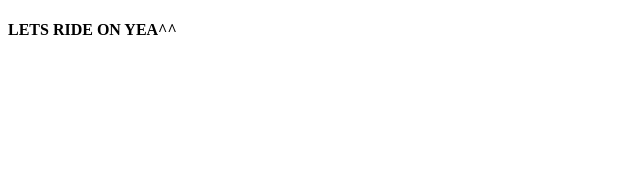
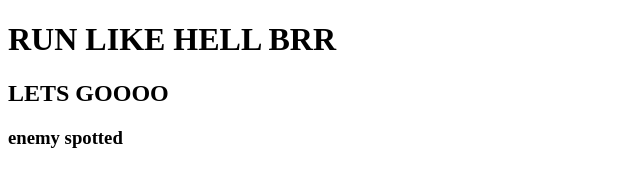
Before and after one commit to MiracleOO1/README.id, a plain HTML site: page index.html in a window 1280 px wide. Shown: the whole page, without its empty margins (0-640 px from the left). Drawn offline with Linux system fonts and the light colour scheme.

Commit message:
I just created a new file

```diff
--- a/index.html
+++ b/index.html
@@ -6,6 +6,8 @@
     <title>Document</title>
 </head>
 <body>
-    <h4>LETS RIDE ON YEA^^</h4>
+   <h1>RUN LIKE HELL BRR</h1>
+   <H2>LETS GOOOO</H2>
+   <h3>enemy spotted</h3>
 </body>
 </html>
```
